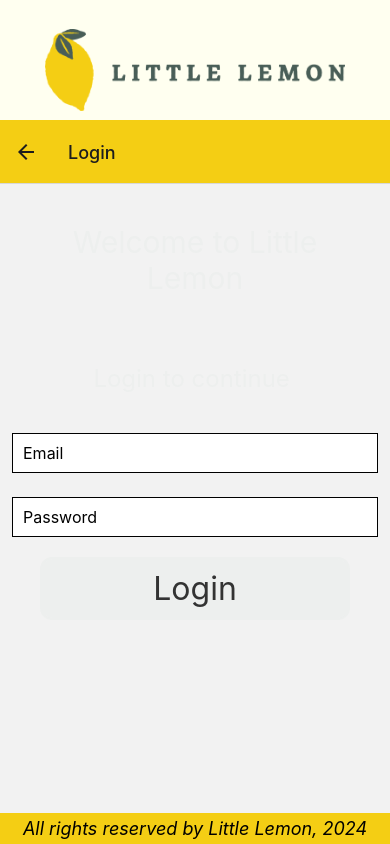
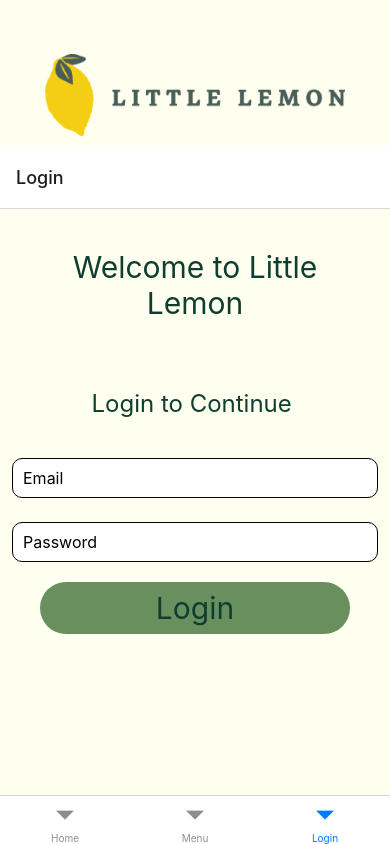
Before and after one commit to ingridmidia/little-lemon-react-native, a React Native app: screen /Login in a window 390 px wide. Built offline with nearby package versions, Linux system fonts and the light colour scheme.

Commit message:
add tab navigation

```diff
--- a/App.js
+++ b/App.js
@@ -1,29 +1,67 @@
+// Stack Navigation
+// import { View, StyleSheet } from "react-native";
+// import LittleLemonHeader from "./components/LittleLemonHeader";
+// import LittleLemonFooter from "./components/LittleLemonFooter";
+// import WelcomeScreen from "./components/WelcomeScreen";
+// import Menu from "./components/Menu";
+// import LoginScreen from "./components/LoginScreen";
+// import { NavigationContainer } from "@react-navigation/native";
+// import { createNativeStackNavigator } from "@react-navigation/native-stack";
+
+// const Stack = createNativeStackNavigator();
+
+// export default function App() {
+//   return (
+//     <NavigationContainer>
+//       <View style={styles.container}>
+//         <LittleLemonHeader />
+//         <Stack.Navigator
+//           screenOptions={{ headerStyle: { backgroundColor: "#F4CE14" } }}
+//         >
+//           <Stack.Screen name="Home" component={WelcomeScreen} />
+//           <Stack.Screen name="Menu" component={Menu} />
+//           <Stack.Screen name="Login" component={LoginScreen} />
+//         </Stack.Navigator>
+//       </View>
+//       <View style={styles.footer}>
+//         <LittleLemonFooter />
+//       </View>
+//     </NavigationContainer>
+//   );
+// }
+
+// const styles = StyleSheet.create({
+//   container: {
+//     flex: 1,
+//     backgroundColor: "#495E57",
+//   },
+//   footer: {
+//     backgroundColor: "#495E57",
+//   },
+// });
+
+//Tab Navigation
 import { View, StyleSheet } from "react-native";
 import LittleLemonHeader from "./components/LittleLemonHeader";
-import LittleLemonFooter from "./components/LittleLemonFooter";
 import WelcomeScreen from "./components/WelcomeScreen";
 import Menu from "./components/Menu";
 import LoginScreen from "./components/LoginScreen";
 import { NavigationContainer } from "@react-navigation/native";
-import { createNativeStackNavigator } from "@react-navigation/native-stack";
+import { createBottomTabNavigator} from "@react-navigation/bottom-tabs";
+import { Iconicons} from "@expo/vector-icons";
 
-const Stack = createNativeStackNavigator();
+const Tab = createBottomTabNavigator();
 
 export default function App() {
   return (
     <NavigationContainer>
       <View style={styles.container}>
         <LittleLemonHeader />
-        <Stack.Navigator
-          screenOptions={{ headerStyle: { backgroundColor: "#F4CE14" } }}
-        >
-          <Stack.Screen name="Home" component={WelcomeScreen} />
-          <Stack.Screen name="Menu" component={Menu} />
-          <Stack.Screen name="Login" component={LoginScreen} />
-        </Stack.Navigator>
-      </View>
-      <View style={styles.footer}>
-        <LittleLemonFooter />
+        <Tab.Navigator>
+          <Tab.Screen name="Home" component={WelcomeScreen} />
+          <Tab.Screen name="Menu" component={Menu} />
+          <Tab.Screen name="Login" component={LoginScreen} />
+        </Tab.Navigator>
       </View>
     </NavigationContainer>
   );
--- a/components/LittleLemonHeader.js
+++ b/components/LittleLemonHeader.js
@@ -18,6 +18,7 @@
     backgroundColor: "#FFFFF0",
     alignItems: "center",
     justifyContent: "center",
+    paddingTop:25
   },
   headerText: {
     padding: 10,
--- a/components/LoginScreen.js
+++ b/components/LoginScreen.js
@@ -24,7 +24,7 @@
         {loggedIn && <Text style={styles.headerText}>You are logged in!</Text>}
         {!loggedIn && (
           <>
-            <Text style={styles.regularText}>Login to continue </Text>
+            <Text style={styles.regularText}>Login to Continue </Text>
             <TextInput
               value={email}
               onChangeText={onChangeEmail}
@@ -57,42 +57,41 @@
 const styles = StyleSheet.create({
   container: {
     flex: 1,
+    backgroundColor: "#FFFFF0",
   },
   headerText: {
     padding: 40,
     fontSize: 30,
-    color: "#EDEFEE",
+    color: "#0e3e30",
     textAlign: "center",
   },
   regularText: {
     fontSize: 24,
     padding: 20,
     marginVertical: 8,
-    color: "#EDEFEE",
+    color: "#0e3e30",
     textAlign: "center",
   },
   input: {
     height: 40,
     margin: 12,
     borderWidth: 1,
+    borderRadius: 10,
     padding: 10,
     fontSize: 16,
-    borderColor: "EDEFEE",
     backgroundColor: "white",
   },
   button: {
     fontSize: 22,
-    padding: 10,
+    padding: 8,
     marginVertical: 8,
     margin: 40,
-    backgroundColor: "#EDEFEE",
-    borderColor: "#EDEFEE",
-    borderWidth: 2,
-    borderRadius: 12,
+    backgroundColor: "#6a8f5f",
+    borderRadius: 30,
   },
   buttonText: {
-    color: "#333333",
+    color: "#0e3e30",
     textAlign: "center",
-    fontSize: 32,
+    fontSize: 30,
   },
 });
--- a/components/Menu.js
+++ b/components/Menu.js
@@ -76,12 +76,12 @@
         renderSectionHeader={renderSectionHeader}
         // ListHeaderComponent={Header}
       ></SectionList>
-      <Pressable
+      {/* <Pressable
         style={menuStyles.button}
         onPress={() => navigation.goBack()}
       >
         <Text style={menuStyles.buttonText}>Go Back</Text>
-      </Pressable>
+      </Pressable> */}
     </View>
   );
 }
@@ -89,6 +89,7 @@
 const menuStyles = StyleSheet.create({
   container: {
     flex: 1,
+    backgroundColor: "#FFFFF0",
   },
   innerContainer: {
     paddingHorizontal: 40,
--- a/package.json
+++ b/package.json
@@ -9,6 +9,8 @@
     "web": "expo start --web"
   },
   "dependencies": {
+    "@expo/vector-icons": "^14.0.1",
+    "@react-navigation/bottom-tabs": "^6.5.20",
     "@react-navigation/native": "^6.1.17",
     "@react-navigation/native-stack": "^6.9.26",
     "expo": "~50.0.17",
```
Also changed, not shown: 1 other file (tests, documents, lock files or other folders).
